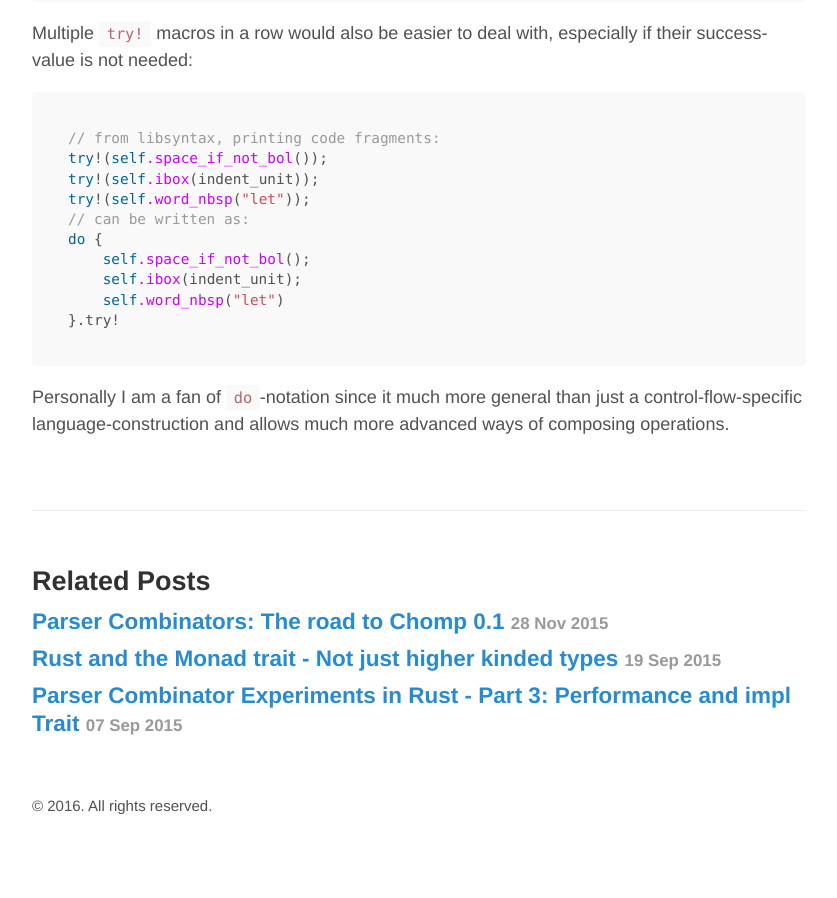
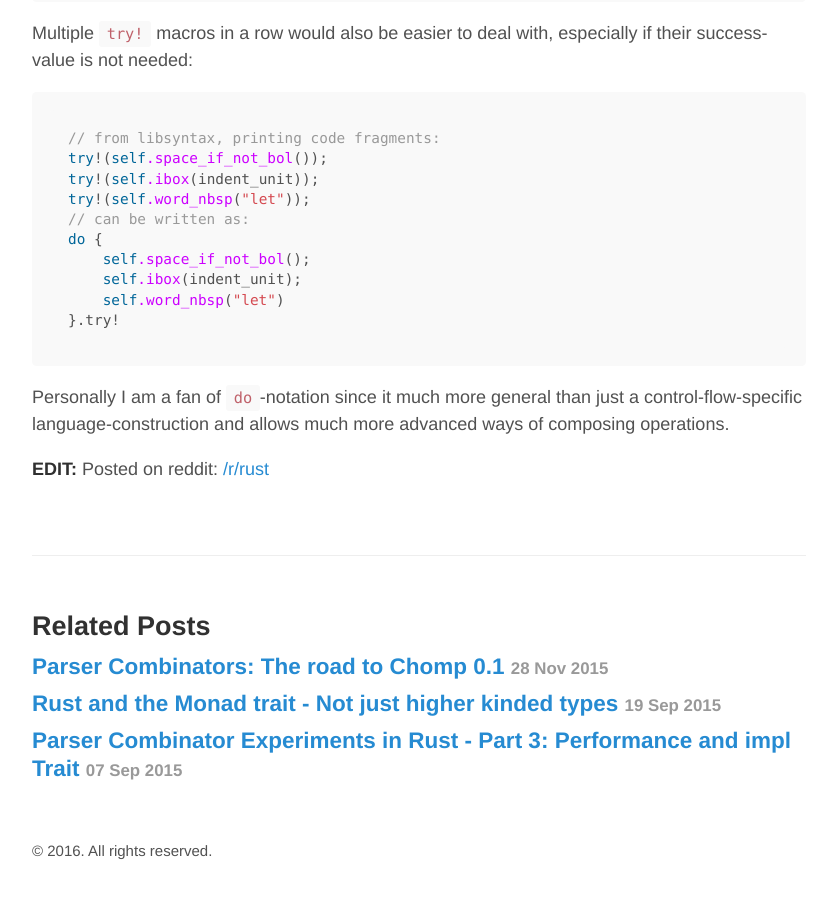
Before and after one commit to m4rw3r/m4rw3r.github.io, a Jekyll site: the page built from _posts/2016-01-28-rust-questionmark-operator.md, in a window 1280 px wide and 900 px high, scrolled down 7982 px. Shown: the whole window, without its empty margins (221-1058 px from the left). Built offline with Jekyll 4.4.1, drawn with Linux system fonts in a browser that asks for light colours; Markdown is read by kramdown in place of the engine named in the settings; comment, search, counter and statistics services are not loaded; before the commit the page ends 8837 px from its top, so only the background shows below that.

Commit message:
questionmark operator: Added a link to comments on reddit

```diff
--- a/_posts/2016-01-28-rust-questionmark-operator.md
+++ b/_posts/2016-01-28-rust-questionmark-operator.md
@@ -344,3 +344,5 @@ do {
 
 Personally I am a fan of `do`-notation since it much more general than just a control-flow-specific
 language-construction and allows much more advanced ways of composing operations.
+
+**EDIT:** Posted on reddit: [/r/rust](https://www.reddit.com/r/rust/comments/435572/blog_the_operator_and_try_vs_do/)
```
